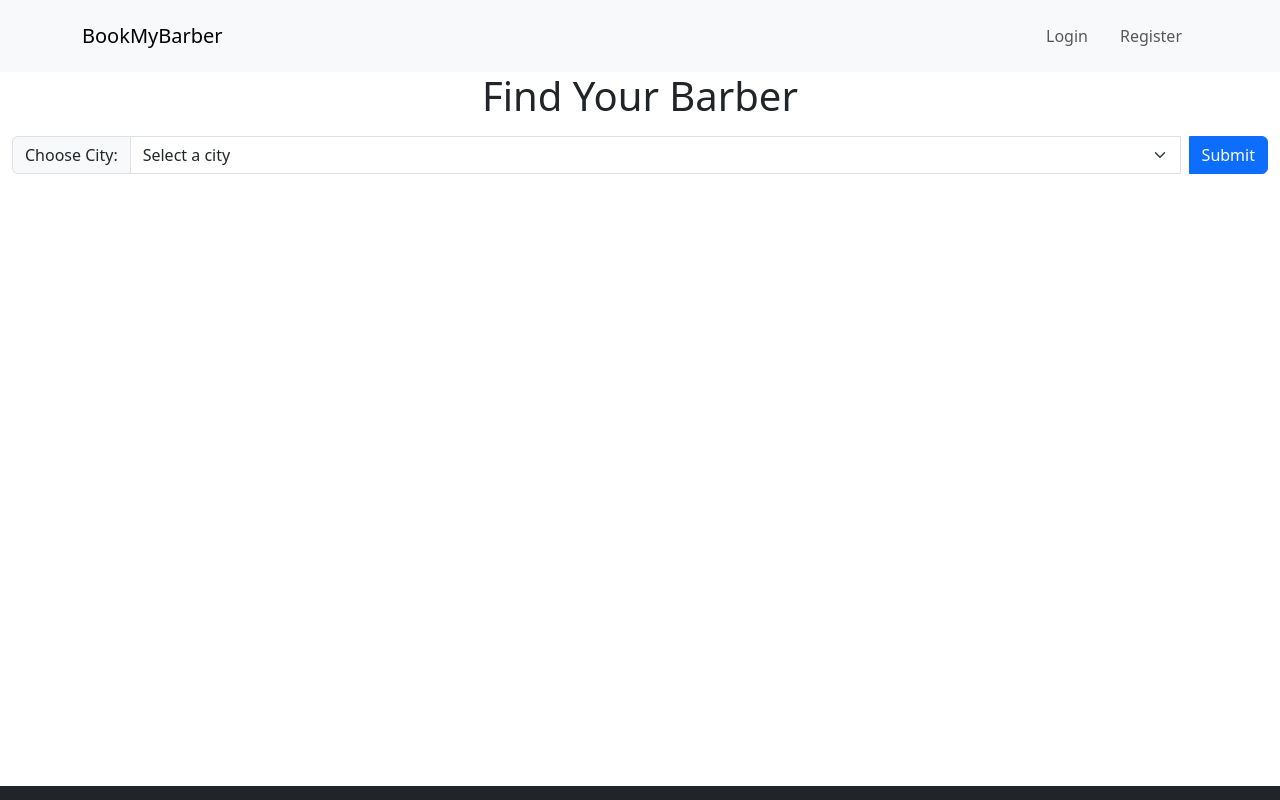
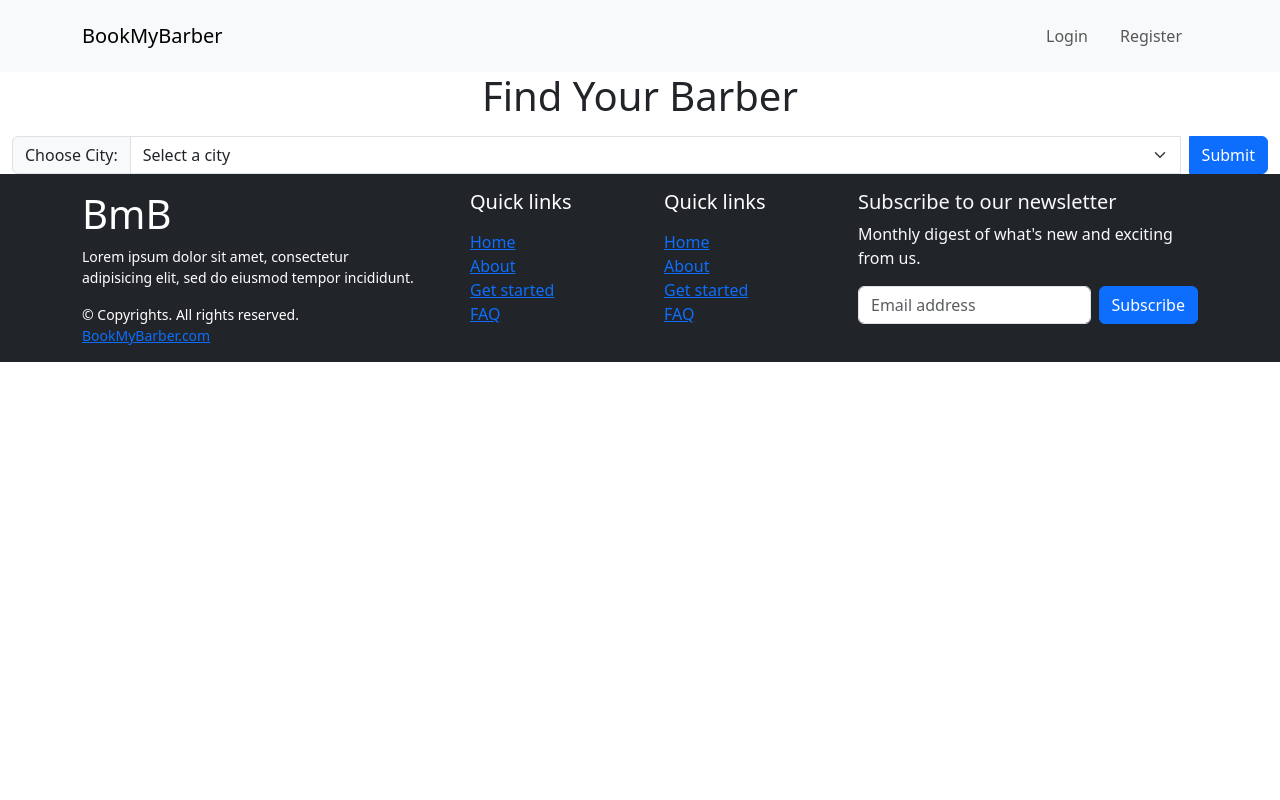
Before and after one commit to ZOUHAIRFGRA/BarberShop_pfe, a React (Create React App) app in the folder Frontend/: page / in a window 1280 px wide. Shown: the top 800 px of the page. Built offline with nearby package versions, Linux system fonts and the light colour scheme; a web font is replaced by a local one.

Commit message:
Update index.css styles

```diff
--- a/Frontend/src/index.css
+++ b/Frontend/src/index.css
@@ -1,12 +1,27 @@
+body {
+  margin: 0;
+  font-family: -apple-system, BlinkMacSystemFont, 'Segoe UI', 'Roboto', 'Oxygen',
+    'Ubuntu', 'Cantarell', 'Fira Sans', 'Droid Sans', 'Helvetica Neue',
+    sans-serif;
+  -webkit-font-smoothing: antialiased;
+  -moz-osx-font-smoothing: grayscale;
+}
+
+code {
+  font-family: source-code-pro, Menlo, Monaco, Consolas, 'Courier New',
+    monospace;
+}
+
+/*
 .footer-wrapper {
   display: flex;
   flex-direction: column;
   min-height: 100vh;
-}
+} */
 
-footer {
+/* footer {
   margin-top: auto;
-}
+} */
 
 /* .img-container {
   height: 250px;
```
